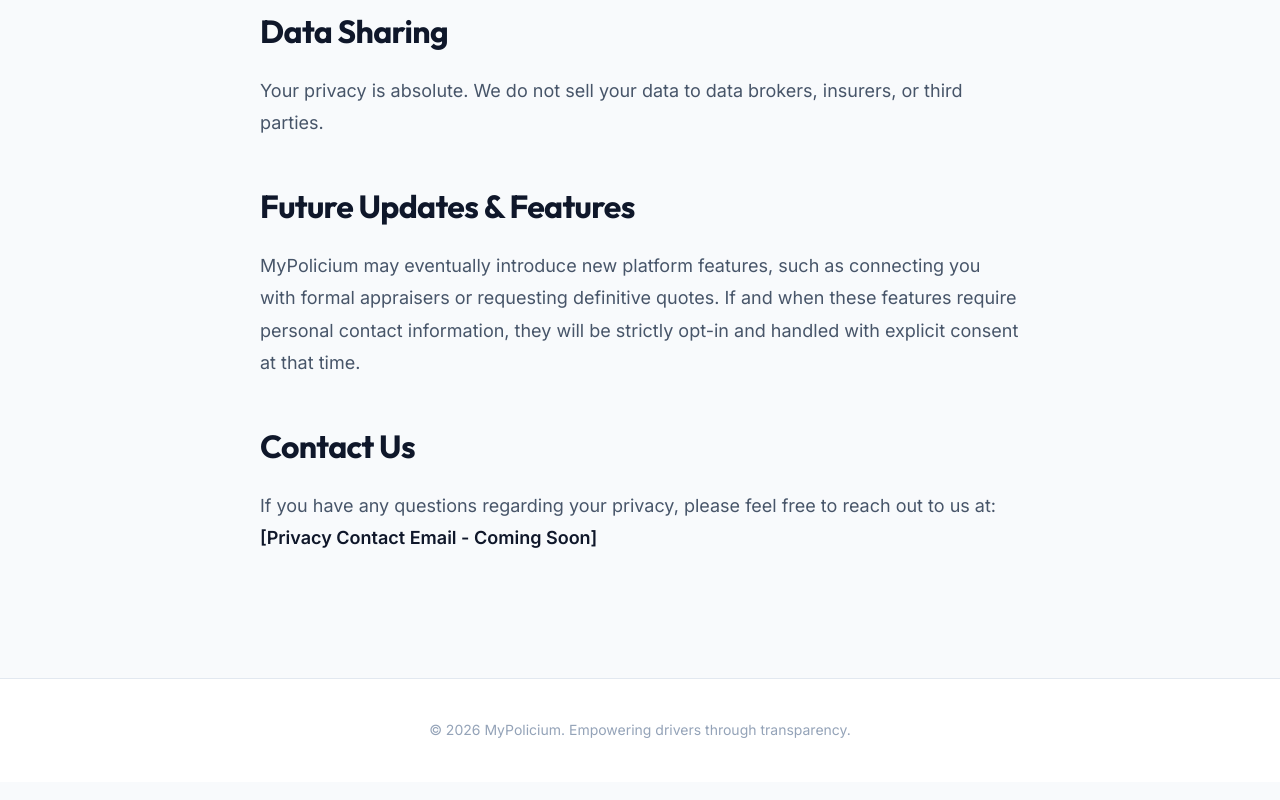
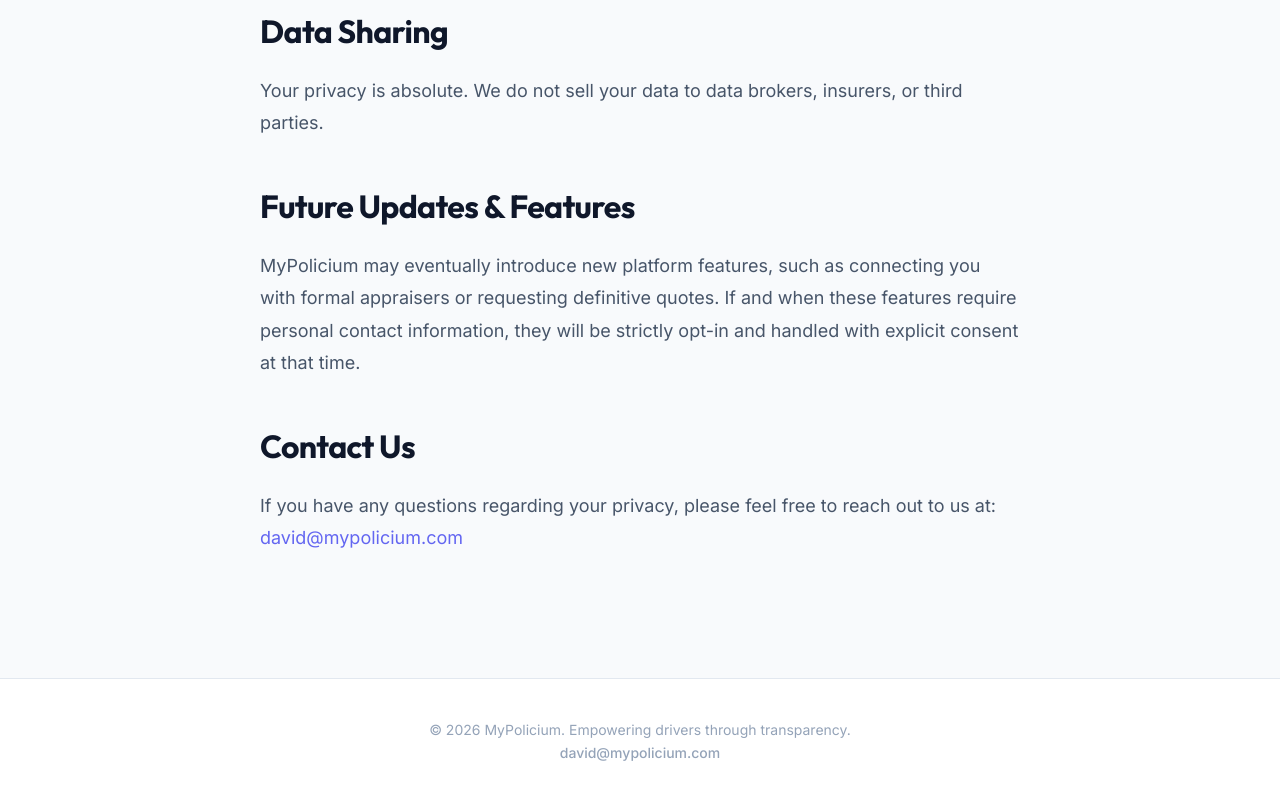
Before and after one commit to MyPolicium/Mypolicium, a plain HTML site: page privacy.html in a window 1280 px wide. Shown: the part 1341-2141 px from the top of the page. Drawn offline with Linux system fonts and the light colour scheme.

Commit message:
Add files via upload

```diff
--- a/index.css
+++ b/index.css
@@ -1129,6 +1129,18 @@
   background: white;
 }
 
+footer a {
+  color: inherit;
+  text-decoration: none;
+  transition: color 0.2s ease;
+  font-weight: 500;
+}
+
+footer a:hover {
+  color: var(--primary-blue);
+}
+
+
 /* Mobile Footer */
 @media (max-width: 480px) {
   footer {
--- a/privacy.html
+++ b/privacy.html
@@ -88,13 +88,14 @@
         <p>MyPolicium may eventually introduce new platform features, such as connecting you with formal appraisers or requesting definitive quotes. If and when these features require personal contact information, they will be strictly opt-in and handled with explicit consent at that time.</p>
 
         <h2>Contact Us</h2>
-        <p>If you have any questions regarding your privacy, please feel free to reach out to us at: <br><strong>[Privacy Contact Email - Coming Soon]</strong></p>
+        <p>If you have any questions regarding your privacy, please feel free to reach out to us at: <br><a href="mailto:david@mypolicium.com">david@mypolicium.com</a></p>
       </div>
     </article>
   </main>
 
   <footer>
     <p>&copy; 2026 MyPolicium. Empowering drivers through transparency.</p>
+    <p><a href="mailto:david@mypolicium.com">david@mypolicium.com</a></p>
   </footer>
 
   <script src="script.js"></script>
```
Also changed, not shown: article-total-loss.html (+1 -0 lines), calculator.html (+1 -0 lines), index.html (+1 -0 lines), learn.html (+1 -0 lines), negotiate-total-loss.html (+1 -0 lines), what-happens-after-total-loss.html (+1 -0 lines).
